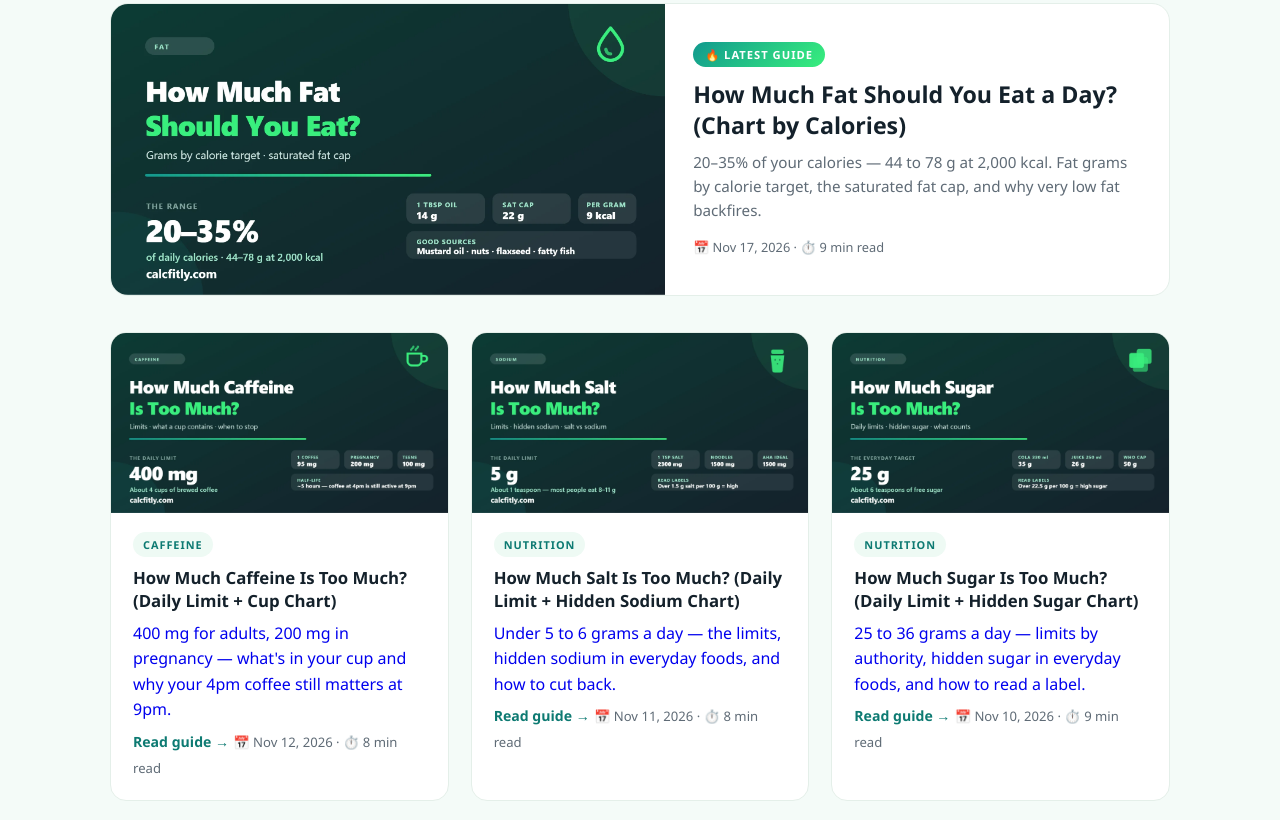
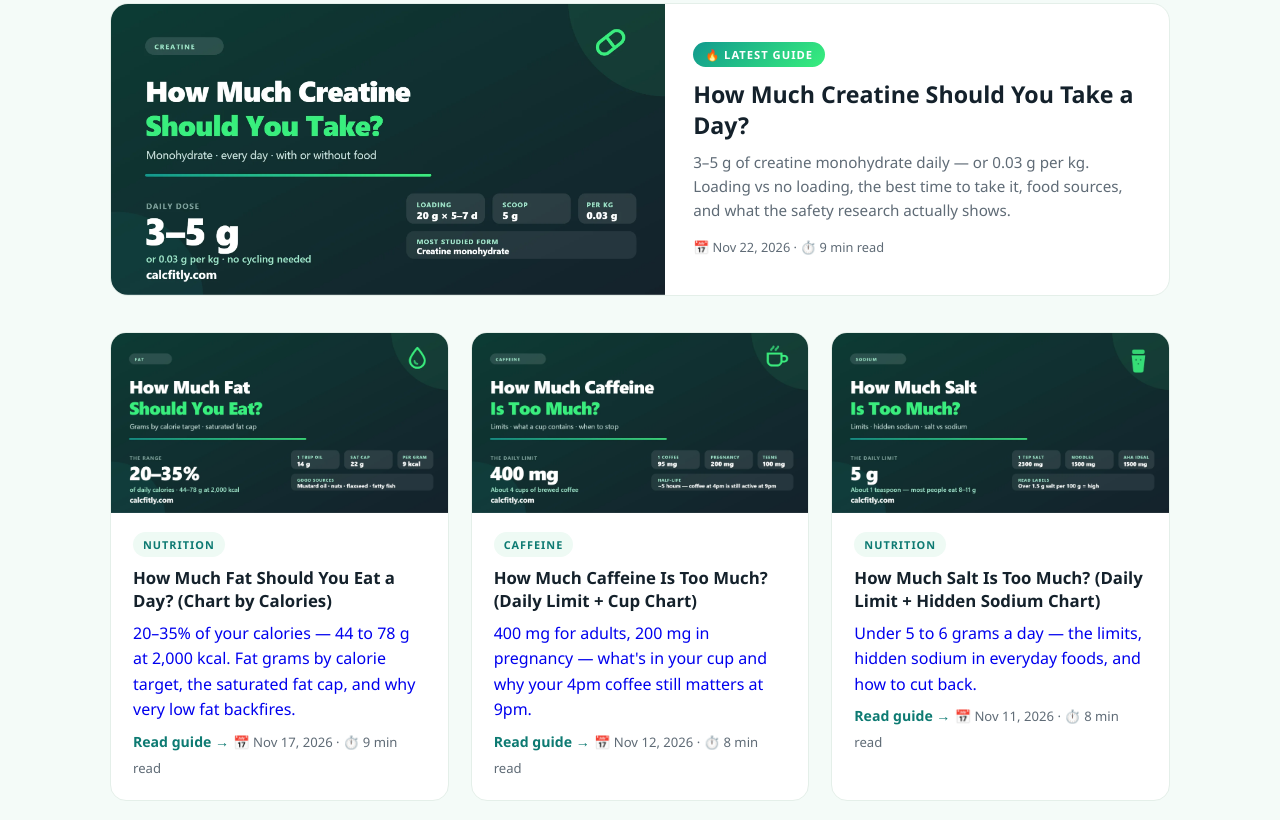
Before and after one commit to zainview/calcfitly, a plain HTML site: page blog/index.html in a window 1280 px wide. Shown: the part 374-1194 px from the top of the page. Drawn offline with Linux system fonts and the light colour scheme.

Commit message:
Update index.html

```diff
--- a/blog/index.html
+++ b/blog/index.html
@@ -40,6 +40,7 @@
   "url": "https://calcfitly.com/blog/",
   "publisher": { "@type": "Organization", "name": "CalcFitly" },
   "blogPost": [
+       { "@type": "BlogPosting", "headline": "How Much Creatine Should You Take a Day?", "url": "https://calcfitly.com/blog/how-much-creatine-should-you-take/", "datePublished": "2026-11-22" },
        { "@type": "BlogPosting", "headline": "How Much Fat Should You Eat a Day? (Chart by Calories)", "url": "https://calcfitly.com/blog/how-much-fat-should-you-eat/", "datePublished": "2026-11-17" },
        { "@type": "BlogPosting", "headline": "How Much Caffeine Is Too Much? (Daily Limit + Cup Chart)", "url": "https://calcfitly.com/blog/how-much-caffeine-is-too-much/", "datePublished": "2026-11-12" },
        { "@type": "BlogPosting", "headline": "How Much Salt Is Too Much? (Daily Limit + Hidden Sodium Chart)", "url": "https://calcfitly.com/blog/how-much-salt-is-too-much/", "datePublished": "2026-11-11" },
@@ -242,20 +243,30 @@
             <p>Science-backed, jargon-free guides on BMI, calories, ideal weight, and healthy living — plus free calculators to check your numbers instantly.</p>
         </header>
 
-           <!-- Featured Article (Latest) -->
-<a href="/blog/how-much-fat-should-you-eat/" class="featured-card">
-  <img src="/images/how-much-fat-og.webp" alt="Daily fat intake chart - 20 to 35 percent of calories, 44 to 78 grams at 2,000 kcal" width="1200" height="630">
+          <!-- Featured Article (Latest) -->
+<a href="/blog/how-much-creatine-should-you-take/" class="featured-card">
+  <img src="/images/how-much-creatine-og.webp" alt="Creatine dosage chart - 3 to 5 grams of creatine monohydrate per day" width="1200" height="630">
   <div class="featured-body">
     <span class="featured-badge">🔥 Latest Guide</span>
-    <h2>How Much Fat Should You Eat a Day? (Chart by Calories)</h2>
-    <p>20–35% of your calories — 44 to 78 g at 2,000 kcal. Fat grams by calorie target, the saturated fat cap, and why very low fat backfires.</p>
-    <span class="card-meta">📅 Nov 17, 2026 · ⏱️ 9 min read</span>
+    <h2>How Much Creatine Should You Take a Day?</h2>
+    <p>3–5 g of creatine monohydrate daily — or 0.03 g per kg. Loading vs no loading, the best time to take it, food sources, and what the safety research actually shows.</p>
+    <span class="card-meta">📅 Nov 22, 2026 · ⏱️ 9 min read</span>
   </div>
 </a>
 
         <!-- All Articles Grid -->
         <div class="blog-grid">
 
+            <a href="/blog/how-much-fat-should-you-eat/" class="blog-card">
+  <img src="/images/how-much-fat-og.webp" alt="Daily fat intake chart - 20 to 35 percent of calories, 44 to 78 grams at 2,000 kcal" width="1200" height="630" loading="lazy">
+  <div class="img-card-body">
+    <span class="img-card-tag">Nutrition</span>
+    <span class="img-card-title">How Much Fat Should You Eat a Day? (Chart by Calories)</span>
+    <p>20–35% of your calories — 44 to 78 g at 2,000 kcal. Fat grams by calorie target, the saturated fat cap, and why very low fat backfires.</p>
+    <span class="read-more">Read guide →</span>
+    <span class="img-card-meta">📅 Nov 17, 2026 · ⏱️ 9 min read</span>
+  </div>
+</a>
             <a href="/blog/how-much-caffeine-is-too-much/" class="blog-card">
   <img src="/images/how-much-caffeine-og.webp" alt="Daily caffeine limit chart - 400 mg or about 4 cups of coffee" width="1200" height="630" loading="lazy">
   <div class="img-card-body">
```
